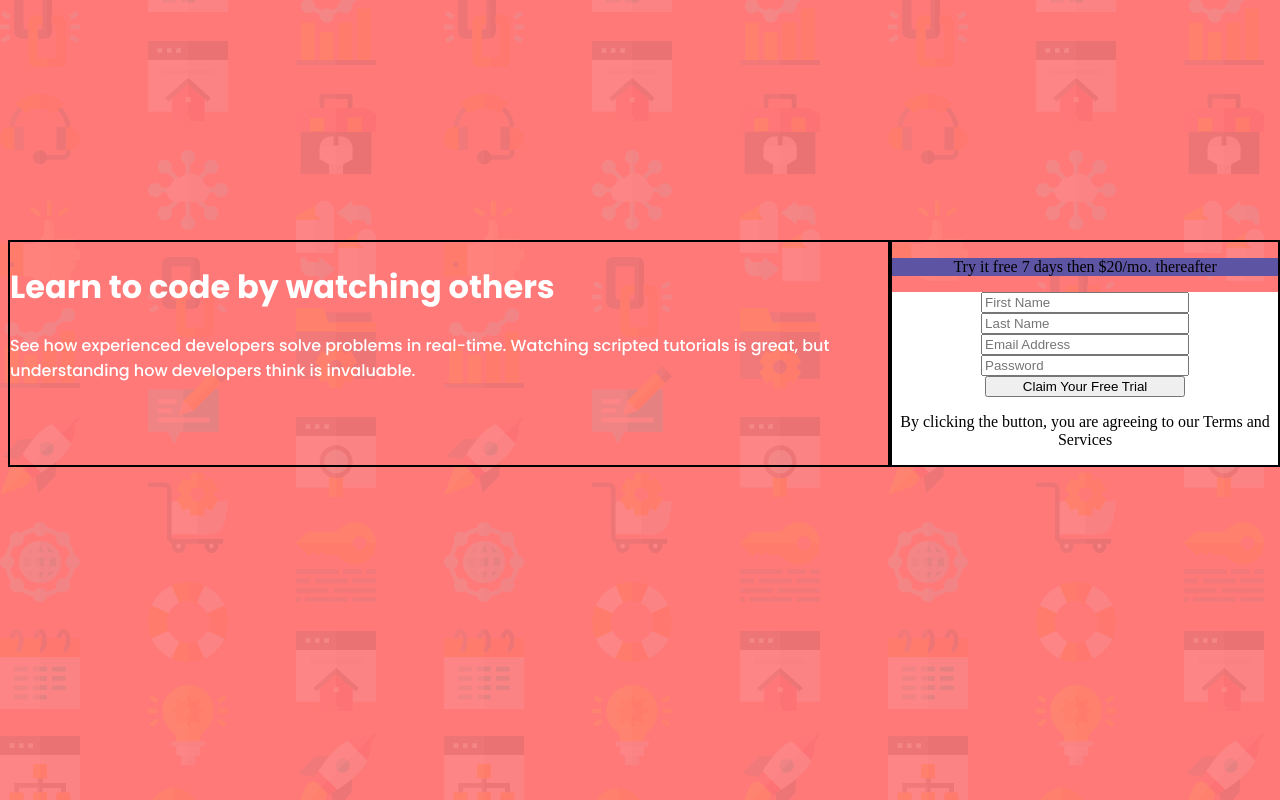
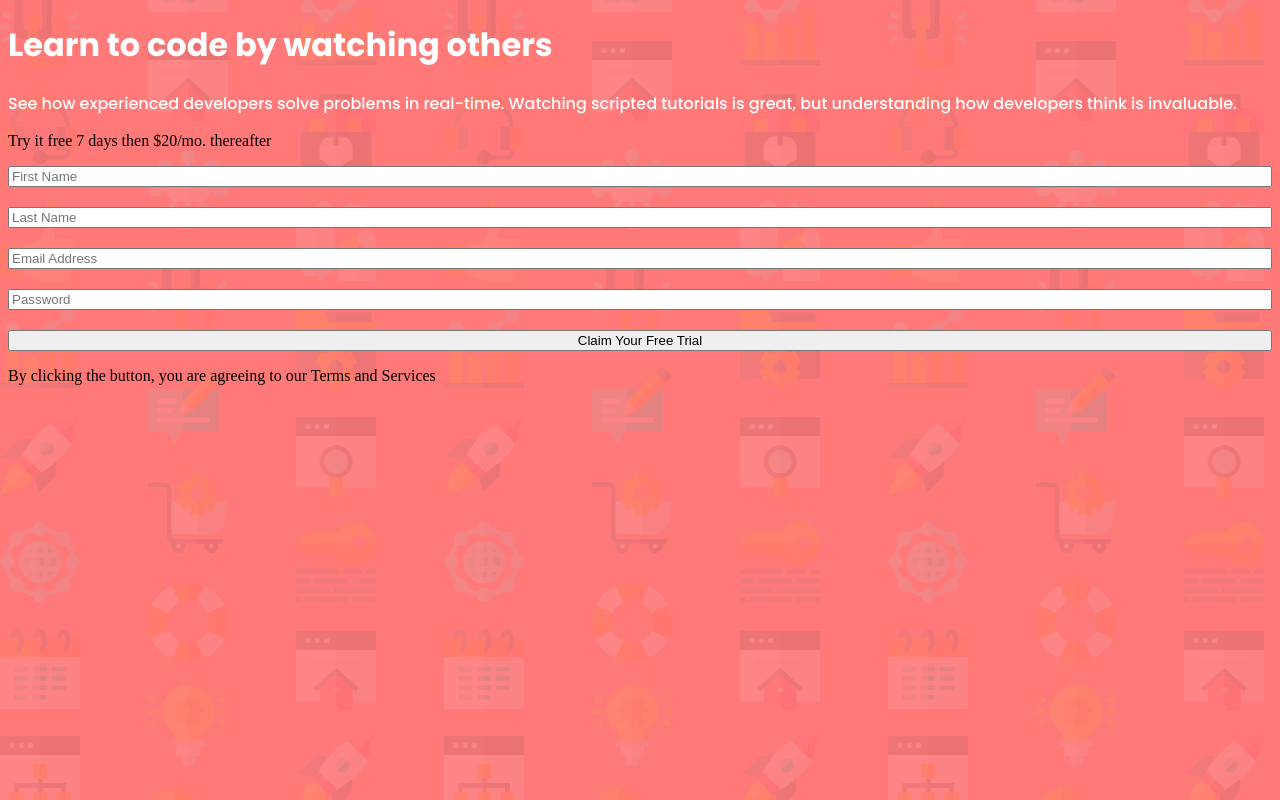
Before and after one commit to vikrambenipal/intro-form-component, a plain HTML site: page index.html in a window 1280 px wide. Drawn offline with Linux system fonts and the light colour scheme.

Commit message:
reset css, basic form in js set-up

```diff
--- a/form.js
+++ b/form.js
@@ -0,0 +1,20 @@
+const firstName = document.getElementById('first-name');
+const lastName = document.getElementById('last-name');
+const email = document.getElementById('email');
+const password = document.getElementById('password');
+const form = document.getElementById('form');
+const errorElement = document.getElementById('error');
+
+console.log(firstName.placeholder);
+
+// prevent page from submitting
+form.addEventListener('submit', (e) => {
+    let messages = [];
+    if(firstName.value === '' || firstName.value == null){
+        messages.push('Name is required');
+    }
+    if(messages.length > 0){
+        e.preventDefault();
+        errorElement.innerText = messages.join(', ');
+    }
+})
--- a/index.html
+++ b/index.html
@@ -6,7 +6,7 @@
 
   <link rel="icon" type="image/png" sizes="32x32" href="./images/favicon-32x32.png">
   <link rel="stylesheet" href="style.css">
-  <script src="form.js"></script>
+  <script defer src="form.js"></script>
   <title>Frontend Mentor | Intro component with sign up form</title>
 
 </head>
@@ -18,16 +18,17 @@
         Watching scripted tutorials is great, but understanding
         how developers think is invaluable.</p>
     </div>
+    <div class="trial-container">
+      <p>Try it free 7 days then $20/mo. thereafter</p>
+    </div>
+    <div id="error"></div>
     <div class="form-container">
-      <div class="trial-container">
-        <p>Try it free 7 days then $20/mo. thereafter</p>
-      </div>
-      <form class="form">
-        <input class="input" type="text" placeholder="First Name">
-        <input class="input" type="text" placeholder="Last Name">
-        <input class="input" type="text" placeholder="Email Address">
-        <input class="input" type="text" placeholder="Password">
-        <input class="submit" type="submit" value="Claim Your Free Trial">
+      <form id="form">
+          <input class="input" id="first-name" type="text" placeholder="First Name">
+          <input class="input" id="last-name" type="text" placeholder="Last Name">
+          <input class="input" id="email" type="email" placeholder="Email Address">
+          <input class="input" id="password" type="password" placeholder="Password">
+          <input class="submit" type="submit" value="Claim Your Free Trial">
         <p>By clicking the button, you are agreeing to our Terms and Services</p>
       </form>
     </div>
--- a/style.css
+++ b/style.css
@@ -10,6 +10,10 @@
     font-family: 'poppins-semibold';
     src: url(Poppins/Poppins-SemiBold.ttf);
 }
+body {
+    background-image: url(images/bg-intro-desktop.png);
+    background-color: #FF7979;
+}
 h1 {
     font-family: 'poppins-bold';
     color: white;
@@ -18,44 +22,14 @@ h1 {
     font-family: 'poppins-medium';
     color: white;
 }
-body {
-    background-image: url(images/bg-intro-desktop.png);
-    background-color: #FF7979;
-}
-.app-container {
-    display: flex;
-    flex-direction: row;
-    position: absolute;
-    top: 30%;
-}
-.content-container {
-    border: 2px solid black;
-}
-.form-container {
-    border: 2px solid black;
-    width: 540px;
-    margin: 0 auto;
-    text-align: center;
-}
-.trial-container {
-    background-color: #5E54A4;
-}
-.form {
+/* .form-container {
+    background-color: white;
+} */
+
+#form {
     display: flex;
     flex-direction: column;
-    justify-content: center;
-    align-items: center;
-    background-color: white;
 }
-.input {
-    width: 200px;
+.input{
+    margin-bottom: 20px;
 }
-.submit {
-    width: 200px;
-}
-@media all and (max-width: 900px) {
-    .app-container {
-        display: flex;
-        flex-direction: column;
-    }
-}
```
